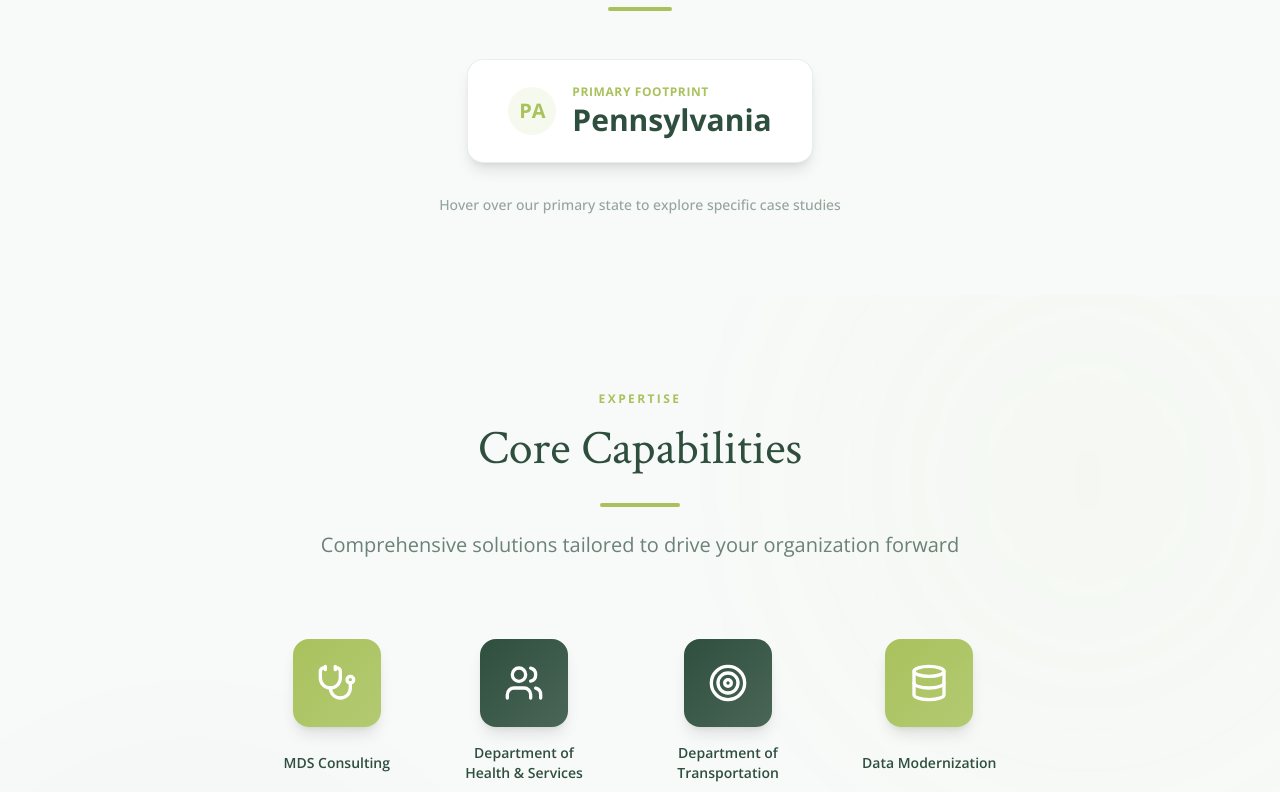
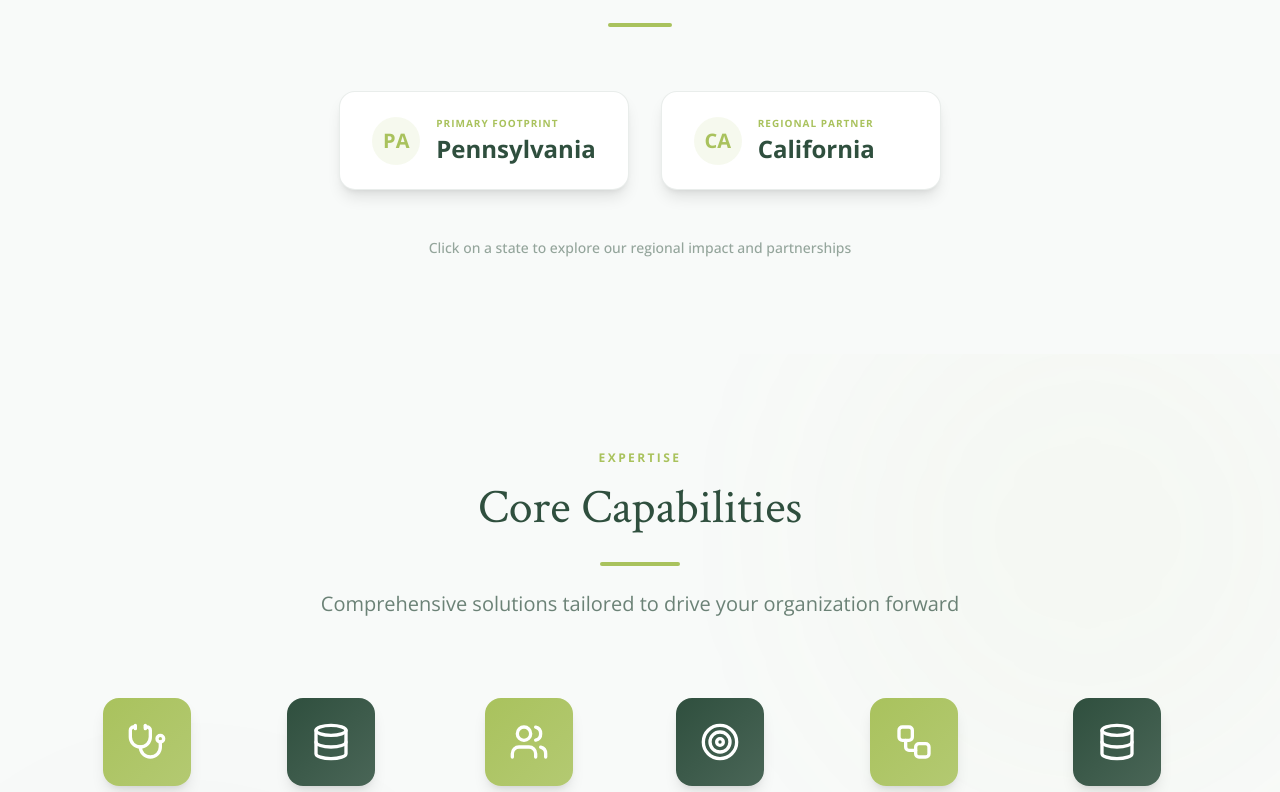
Before and after one commit to hamnuscode/Innovative-Care-Catalysts, a React (Vite) app: page / in a window 1280 px wide. Shown: the part 1968-2760 px from the top of the page. Built offline with nearby package versions, Linux system fonts and the light colour scheme.

Commit message:
Revert Core Capabilities to single row, add CA to State Footprint, and update interaction to click

```diff
--- a/src/app/components/CoreCapabilities.tsx
+++ b/src/app/components/CoreCapabilities.tsx
@@ -59,7 +59,7 @@ export function CoreCapabilities() {
     }
   }, [hoveredIndex]);
 
-  const capabilitiesRow1: CapabilityDetail[] = [
+  const capabilities: CapabilityDetail[] = [
     {
       icon: Stethoscope,
       label: 'MDS Consulting',
@@ -74,35 +74,9 @@ export function CoreCapabilities() {
       ],
     },
     {
-      icon: Users,
-      label: 'Department of Health & Services',
-      color: '#2F4F3E',
-      headline: 'Accelerating ERP Modernization',
-      body: 'We drive complex digital transformations for Human Services, bridging the gap between legacy infrastructure and modern application development through rigorous analysis and agile execution.',
-      bullets: [
-        'Full-Cycle Business Analysis & Design',
-        'Agile Delivery & PI Planning Leadership',
-        'GAP Analysis & Requirement Traceability',
-        'System Integration & UAT Management',
-      ],
-    },
-    {
-      icon: Target,
-      label: 'Department of Transportation',
-      color: '#2F4F3E',
-      headline: 'To modernise their systems',
-      body: 'Helping transportation departments leverage modern technology to improve efficiency, safety, and infrastructure management.',
-      bullets: [
-        'Infrastructure tech advisory',
-        'Modernized traffic management',
-        'Data-informed logistics',
-        'To modernise their systems',
-      ],
-    },
-    {
       icon: Database,
       label: 'Data Modernization',
-      color: '#A9C25D',
+      color: '#2F4F3E',
       headline: 'Strategic Data Transformation',
       body: 'As a strategic delivery partner for the Department of Health, we spearhead the transition of Enterprise Data Warehousing to Azure cloud, enabling real-time intelligence for public health decision-makers.',
       bullets: [
@@ -112,9 +86,6 @@ export function CoreCapabilities() {
         'Immunization & Vital Records Support',
       ],
     },
-  ];
-
-  const capabilitiesRow2: CapabilityDetail[] = [
     {
       icon: Users,
       label: 'Delivery Leadership',
@@ -182,8 +153,6 @@ export function CoreCapabilities() {
     },
   ];
 
-  const allCapabilities = [...capabilitiesRow1, ...capabilitiesRow2];
-
   return (
     <section id="services" className="py-24 bg-[#F8FAF9] relative overflow-visible">
       {/* Background Decor */}
@@ -213,101 +182,10 @@ export function CoreCapabilities() {
           </p>
         </motion.div>
 
-        {/* Row 1 */}
-        <div className="flex flex-wrap justify-center items-center gap-8 lg:gap-16 relative mb-20">
-          {capabilitiesRow1.map((capability, index) => {
+        {/* Capabilities Grid */}
+        <div className="flex flex-wrap justify-center items-center gap-x-8 lg:gap-x-16 gap-y-12 relative">
+          {capabilities.map((capability, index) => {
             const globalIndex = index;
-            return (
-              <div
-                key={capability.label}
-                ref={(el) => { cardRefs.current[globalIndex] = el; }}
-                className="relative flex flex-col items-center group"
-                onMouseEnter={() => setHoveredIndex(globalIndex)}
-                onMouseLeave={() => setHoveredIndex(null)}
-              >
-                <motion.div
-                  initial={{ opacity: 0, y: 20 }}
-                  whileInView={{ opacity: 1, y: 0 }}
-                  viewport={{ once: true }}
-                  transition={{ duration: 0.5, delay: index * 0.1 }}
-                  className="flex flex-col items-center gap-4 cursor-pointer"
-                  whileHover={{ scale: 1.1 }}
-                >
-                  <div
-                    className="p-6 rounded-2xl shadow-lg group-hover:shadow-2xl transition-all duration-300"
-                    style={{
-                      background: `linear-gradient(135deg, ${capability.color} 0%, ${capability.color}dd 100%)`,
-                    }}
-                  >
-                    <capability.icon className="w-10 h-10 text-white" />
-                  </div>
-                  <span className="text-sm text-[#2F4F3E] font-semibold text-center max-w-[140px] min-h-[40px] flex items-center justify-center">
-                    {capability.label}
-                  </span>
-                </motion.div>
-
-                <AnimatePresence>
-                  {hoveredIndex === globalIndex && (
-                    <motion.div
-                      initial={{ opacity: 0, y: 15, scale: 0.95 }}
-                      animate={{ opacity: 1, y: 0, scale: 1 }}
-                      exit={{ opacity: 0, y: 15, scale: 0.95 }}
-                      transition={{ type: 'spring', damping: 22, stiffness: 300, duration: 0.2 }}
-                      className="absolute top-full pt-4 left-1/2 -translate-x-1/2 z-[100] w-[290px] md:w-[330px] pointer-events-auto"
-                    >
-                      {/* Transparent bridge to prevent hover glitch */}
-                      <div className="absolute top-0 left-0 w-full h-4"></div>
-
-                      <div className="absolute inset-0 bg-[#2F4F3E]/10 blur-3xl rounded-3xl -z-10 translate-y-6"></div>
-                      <div className="absolute top-0 left-1/2 -translate-x-1/2 -translate-y-[6px] w-4 h-4 bg-[#F2F6EF] rotate-45 z-0 border-t border-l border-[#2F4F3E]/5"></div>
-                      <div className="bg-[#F2F6EF] text-[#2F4F3E] rounded-xl overflow-hidden border border-[#2F4F3E]/10 shadow-2xl relative z-10 mt-0">
-                        <div className="h-1.5 w-full" style={{ backgroundColor: capability.color }}></div>
-                        <div className="p-5 md:p-6">
-                          <div className="flex items-center gap-3.5 mb-4">
-                            <div className="p-2.5 rounded-lg flex-shrink-0" style={{ backgroundColor: `${capability.color}15` }}>
-                              <capability.icon className="w-5 h-5" style={{ color: capability.color }} />
-                            </div>
-                            <h3 className="text-base md:text-lg font-bold leading-tight" style={{ fontFamily: 'var(--font-heading)' }}>
-                              {capability.label}
-                            </h3>
-                          </div>
-                          <div className="space-y-4">
-                            <div>
-                              <h4 className="text-[10px] font-bold uppercase tracking-[0.1em] mb-1.5" style={{ color: capability.color }}>Impact</h4>
-                              <p className="text-[15px] font-semibold text-[#2F4F3E] leading-snug">{capability.headline}</p>
-                            </div>
-                            <p className="text-[13.5px] text-[#2F4F3E]/80 leading-relaxed font-normal">{capability.body}</p>
-                            <div className="pt-1">
-                              <h4 className="text-[10px] font-bold uppercase tracking-[0.1em] mb-3 flex items-center gap-3" style={{ color: capability.color }}>
-                                What we do
-                                <div className="flex-1 h-[1px] bg-[#2F4F3E]/10"></div>
-                              </h4>
-                              <ul className="space-y-2.5">
-                                {capability.bullets.map((bullet, i) => (
-                                  <li key={i} className="flex items-start gap-3.5 group/item">
-                                    <div className="mt-1 flex-shrink-0 w-4 h-4 rounded-full flex items-center justify-center transition-all duration-300" style={{ backgroundColor: `${capability.color}15` }}>
-                                      <Check className="w-2.5 h-2.5" style={{ color: capability.color }} />
-                                    </div>
-                                    <span className="text-[13px] text-[#2F4F3E]/90 leading-snug font-medium">{bullet}</span>
-                                  </li>
-                                ))}
-                              </ul>
-                            </div>
-                          </div>
-                        </div>
-                      </div>
-                    </motion.div>
-                  )}
-                </AnimatePresence>
-              </div>
-            );
-          })}
-        </div>
-
-        {/* Row 2 */}
-        <div className="flex flex-wrap justify-center items-center gap-8 lg:gap-12 relative">
-          {capabilitiesRow2.map((capability, index) => {
-            const globalIndex = capabilitiesRow1.length + index;
             return (
               <div
                 key={capability.label}
--- a/src/app/components/StateFootprint.tsx
+++ b/src/app/components/StateFootprint.tsx
@@ -1,18 +1,42 @@
 import { motion, AnimatePresence } from 'motion/react';
 import { useState } from 'react';
 
+const statesData = [
+  {
+    abbr: 'PA',
+    name: 'Pennsylvania',
+    subtitle: 'Primary Footprint',
+    clients: [
+      { name: 'MDS Consulting', detail: 'Tailored business diagnostics, leadership alignment, and actionable execution roadmaps.' },
+      { name: 'DHS ERP Modernization', detail: 'Full-cycle analysis, PI planning, and RTM management for high-stakes systems.' },
+      { name: 'DOT Systems Modernization', detail: 'Infrastructure tech advisory, traffic management systems, and data-informed logistics.' },
+    ]
+  },
+  {
+    abbr: 'CA',
+    name: 'California',
+    subtitle: 'Regional Partner',
+    clients: [
+      { name: 'Yum! Brands', detail: 'Strategic digital initiatives and enterprise-level system optimization.' },
+      { name: 'Hyundai Capital', detail: 'Financial technology modernization and operational efficiency strategies.' },
+      { name: 'Amgen Inc.', detail: 'High-impact technology consulting for global biopharmaceutical operations.' },
+      { name: 'Local and Regional Hospitals', detail: 'Modernizing healthcare infrastructure and patient service delivery systems.' },
+    ]
+  }
+];
+
 export const StateFootprint = () => {
-  const [isHovered, setIsHovered] = useState(false);
+  const [activeState, setActiveState] = useState<string | null>(null);
 
   return (
-    <section className="py-20 bg-[#F8FAF9] border-t border-[#2F4F3E]/5 relative z-20">
+    <section className="py-24 bg-[#F8FAF9] border-t border-[#2F4F3E]/5 relative z-20 overflow-visible">
       <div className="container mx-auto px-6 text-center">
         <motion.div
           initial={{ opacity: 0, y: 20 }}
           whileInView={{ opacity: 1, y: 0 }}
           viewport={{ once: true }}
           transition={{ duration: 0.6 }}
-          className="mb-12"
+          className="mb-16"
         >
           <span className="text-[#A9C25D] font-bold tracking-[0.2em] uppercase text-xs mb-3 block">Regional Presence</span>
           <h2 className="text-3xl md:text-4xl text-[#2F4F3E]" style={{ fontFamily: 'var(--font-heading)' }}>
@@ -21,38 +45,45 @@ export const StateFootprint = () => {
           <div className="w-16 h-1 bg-[#A9C25D] mx-auto mt-4 rounded-full"></div>
         </motion.div>
 
-        <div className="relative inline-block">
-          {/* Main State Card */}
+        <div className="flex flex-wrap justify-center gap-8 relative">
+          {statesData.map((state) => (
+            <div key={state.abbr} className="relative">
+              {/* State Card */}
               <motion.div
-            onMouseEnter={() => setIsHovered(true)}
-            onMouseLeave={() => setIsHovered(false)}
+                onClick={() => setActiveState(activeState === state.abbr ? null : state.abbr)}
                 initial={{ opacity: 0, scale: 0.9 }}
                 whileInView={{ opacity: 1, scale: 1 }}
                 viewport={{ once: true }}
                 whileHover={{ y: -5 }}
-            className="flex items-center gap-4 bg-white px-10 py-6 rounded-2xl shadow-lg border border-[#2F4F3E]/10 cursor-pointer hover:shadow-2xl transition-all duration-300 group"
+                className={`flex items-center gap-4 bg-white px-8 py-6 rounded-2xl shadow-lg border cursor-pointer transition-all duration-300 group min-w-[280px] ${
+                  activeState === state.abbr ? 'border-[#A9C25D] ring-2 ring-[#A9C25D]/10 shadow-2xl' : 'border-[#2F4F3E]/10'
+                }`}
               >
-            <div className="w-12 h-12 bg-[#A9C25D]/10 rounded-full flex items-center justify-center group-hover:bg-[#A9C25D] transition-colors duration-300">
-              <span className="font-extrabold text-[#A9C25D] text-xl group-hover:text-white">PA</span>
+                <div className={`w-12 h-12 rounded-full flex items-center justify-center transition-colors duration-300 ${
+                  activeState === state.abbr ? 'bg-[#A9C25D]' : 'bg-[#A9C25D]/10 group-hover:bg-[#A9C25D]'
+                }`}>
+                  <span className={`font-extrabold text-xl transition-colors duration-300 ${
+                    activeState === state.abbr ? 'text-white' : 'text-[#A9C25D] group-hover:text-white'
+                  }`}>{state.abbr}</span>
                 </div>
                 <div className="text-left">
-              <span className="block text-xs font-bold text-[#A9C25D] uppercase tracking-wider mb-0.5">Primary Footprint</span>
-              <span className="font-bold text-[#2F4F3E] text-2xl md:text-3xl">Pennsylvania</span>
+                  <span className="block text-[10px] font-bold text-[#A9C25D] uppercase tracking-widest mb-0.5">{state.subtitle}</span>
+                  <span className="font-bold text-[#2F4F3E] text-2xl">{state.name}</span>
                 </div>
               </motion.div>
 
-          {/* Dropdown/Popover Explanation */}
+              {/* Collapsible Content */}
               <AnimatePresence>
-            {isHovered && (
+                {activeState === state.abbr && (
                   <motion.div
                     initial={{ opacity: 0, y: 15, scale: 0.95 }}
                     animate={{ opacity: 1, y: 0, scale: 1 }}
                     exit={{ opacity: 0, y: 15, scale: 0.95 }}
                     transition={{ type: 'spring', damping: 25, stiffness: 300 }}
-                className="absolute top-full mt-4 left-1/2 -translate-x-1/2 z-[100] w-[320px] md:w-[450px] pointer-events-auto"
+                    className="absolute top-full mt-6 left-1/2 -translate-x-1/2 z-[100] w-[320px] md:w-[450px] pointer-events-auto"
                   >
-                {/* Transparent bridge to prevent hover glitch */}
-                <div className="absolute top-[-20px] left-0 w-full h-6"></div>
+                    {/* Arrow Indicator */}
+                    <div className="absolute top-0 left-1/2 -translate-x-1/2 -translate-y-[6px] w-4 h-4 bg-[#F2F6EF] rotate-45 z-0 border-t border-l border-[#2F4F3E]/5"></div>
 
                     {/* Shadow Layer */}
                     <div className="absolute inset-0 bg-[#2F4F3E]/15 blur-3xl rounded-3xl -z-10 translate-y-6"></div>
@@ -61,47 +92,31 @@ export const StateFootprint = () => {
                     <div className="bg-[#F2F6EF] text-[#2F4F3E] rounded-2xl overflow-hidden border border-[#2F4F3E]/10 shadow-2xl relative">
                       <div className="h-2 w-full bg-[#A9C25D]"></div>
                       <div className="p-7 text-left">
-                    <h3 className="text-xl font-bold mb-6 flex items-center gap-3" style={{ fontFamily: 'var(--font-heading)' }}>
-                      Strategic Impact in PA
+                        <h3 className="text-[11px] font-bold uppercase tracking-[0.2em] text-[#A9C25D] mb-6 flex items-center gap-3">
+                          Clients
                           <div className="flex-1 h-[1px] bg-[#2F4F3E]/10"></div>
                         </h3>
 
                         <div className="space-y-6">
-                      <div className="group/item">
-                        <h4 className="text-[11px] font-bold uppercase tracking-[0.15em] text-[#A9C25D] mb-2 flex items-center gap-2">
+                          {state.clients.map((client, i) => (
+                            <div key={i} className={i !== 0 ? 'pt-5 border-t border-[#2F4F3E]/10' : ''}>
+                              <h4 className="text-[11px] font-bold uppercase tracking-[0.15em] text-[#2F4F3E]/60 mb-2 flex items-center gap-2">
                                 <div className="w-1.5 h-1.5 rounded-full bg-[#A9C25D]"></div>
-                          MDS Consulting
+                                {client.name}
                               </h4>
                               <p className="text-[14.5px] text-[#2F4F3E]/85 leading-relaxed font-medium">
-                          Driving operational excellence through tailored business diagnostics, leadership alignment, and actionable execution roadmaps for state-wide impact.
+                                {client.detail}
                               </p>
                             </div>
-
-                      <div className="pt-5 border-t border-[#2F4F3E]/10 group/item">
-                        <h4 className="text-[11px] font-bold uppercase tracking-[0.15em] text-[#2F4F3E]/60 mb-2 flex items-center gap-2">
-                          <div className="w-1.5 h-1.5 rounded-full bg-[#2F4F3E]/40"></div>
-                          DHS ERP Modernization
-                        </h4>
-                        <p className="text-[14.5px] text-[#2F4F3E]/85 leading-relaxed font-medium">
-                          Spearheading complex digital transformations, including full-cycle analysis, PI planning, and RTM management for high-stakes ERP systems.
-                        </p>
-                      </div>
-
-                      <div className="pt-5 border-t border-[#2F4F3E]/10 group/item">
-                        <h4 className="text-[11px] font-bold uppercase tracking-[0.15em] text-[#A9C25D] mb-2 flex items-center gap-2">
-                          <div className="w-1.5 h-1.5 rounded-full bg-[#A9C25D]"></div>
-                          DOT Modernization
-                        </h4>
-                        <p className="text-[14.5px] text-[#2F4F3E]/85 leading-relaxed font-medium">
-                          Modernizing transportation infrastructure through expert tech advisory, traffic management systems, and data-informed logistics.
-                        </p>
-                      </div>
+                          ))}
                         </div>
                       </div>
                     </div>
                   </motion.div>
                 )}
               </AnimatePresence>
+            </div>
+          ))}
         </div>
 
         {/* Informational Subtext */}
@@ -110,9 +125,9 @@ export const StateFootprint = () => {
           whileInView={{ opacity: 1 }}
           viewport={{ once: true }}
           transition={{ delay: 0.5 }}
-          className="mt-8 text-sm text-[#2F4F3E]/50 font-medium"
+          className="mt-12 text-sm text-[#2F4F3E]/50 font-medium"
         >
-          Hover over our primary state to explore specific case studies
+          Click on a state to explore our regional impact and partnerships
         </motion.p>
       </div>
     </section>
```
Lines whose indentation alone changed are shown as unchanged.
